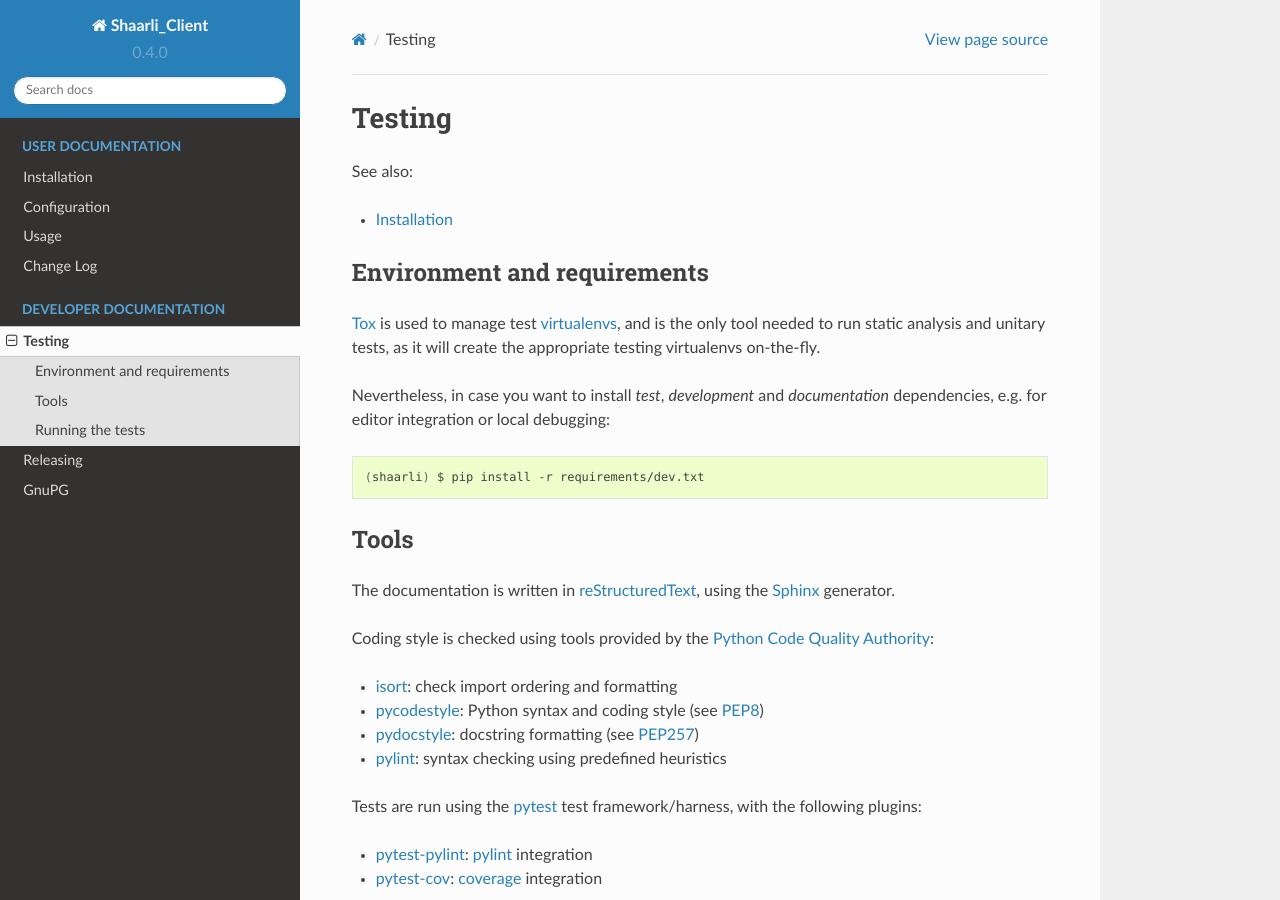
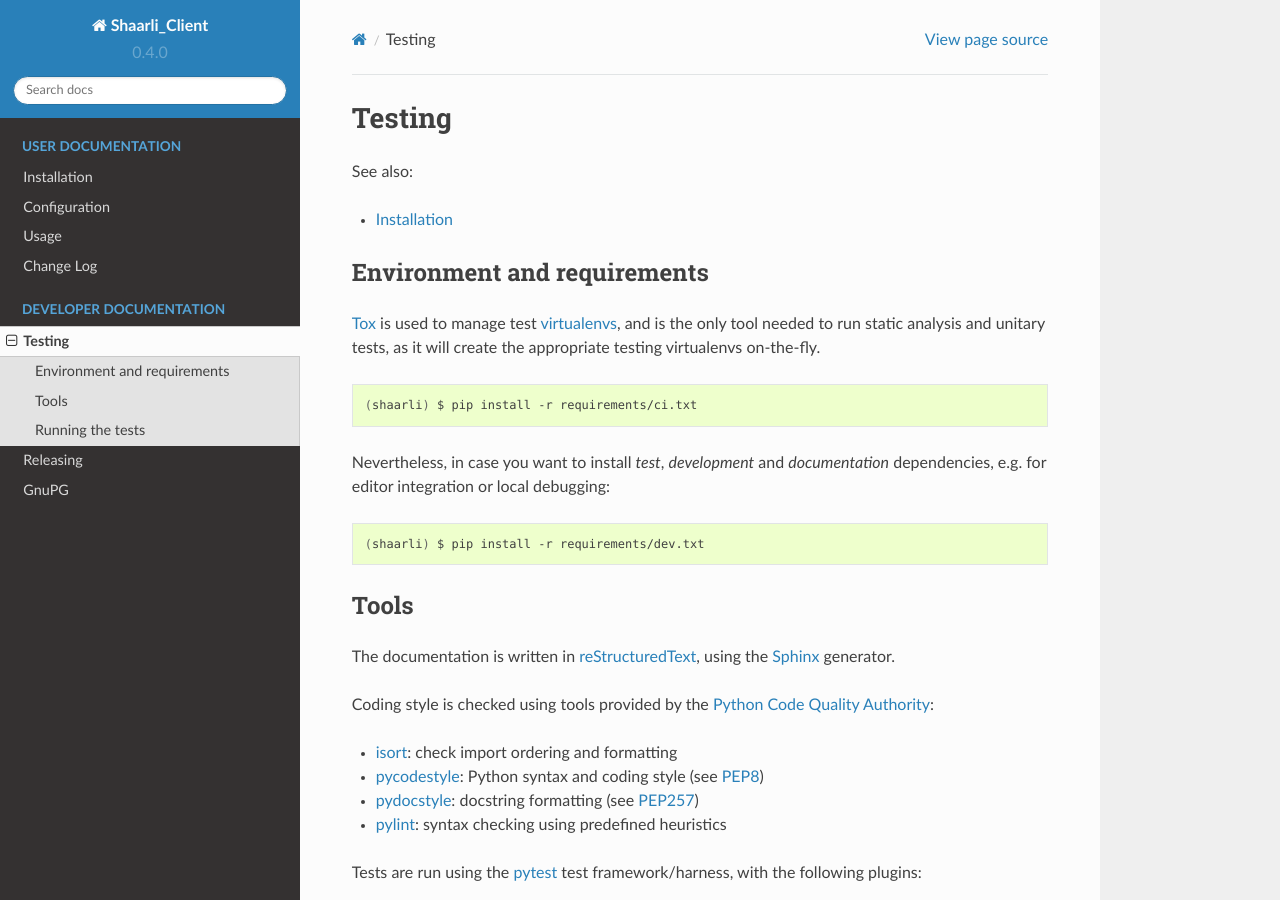
Before and after one commit to shaarli/python-shaarli-client, a Sphinx documentation site: the page built from docs/developer/testing.rst, in a window 1280 px wide and 900 px high. Built offline with Sphinx 7.4.7 and the Read the Docs theme 2.0.0, drawn with Linux system fonts in a browser that asks for light colours.

```diff
--- a/docs/developer/testing.rst
+++ b/docs/developer/testing.rst
@@ -11,6 +11,11 @@
 `Tox`_ is used to manage test `virtualenvs`_, and is the only tool needed to run
 static analysis and unitary tests, as it will create the appropriate testing
 virtualenvs on-the-fly.
+
+.. code-block:: bash
+
+  (shaarli) $ pip install -r requirements/ci.txt
+
 
 Nevertheless, in case you want to install *test*, *development* and *documentation*
 dependencies, e.g. for editor integration or local debugging:
```
Also changed, not shown: 1 other file.
